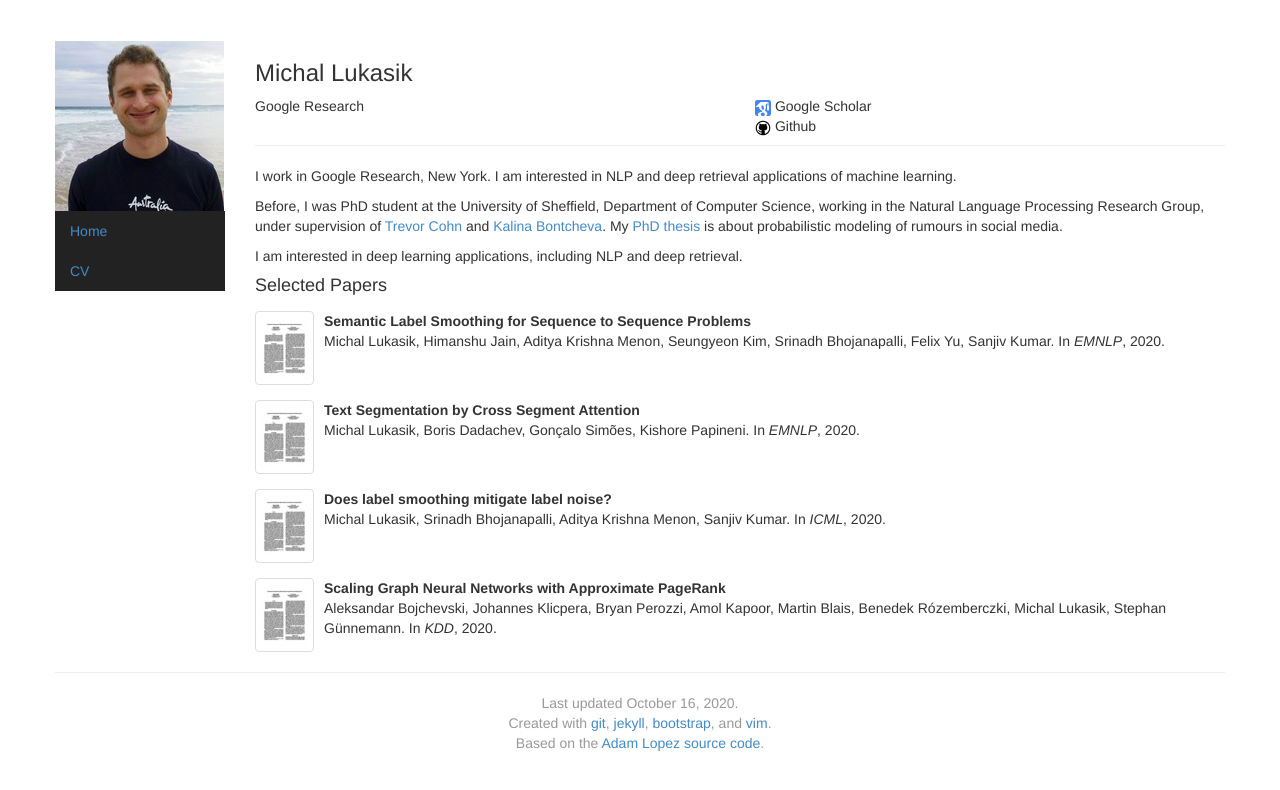
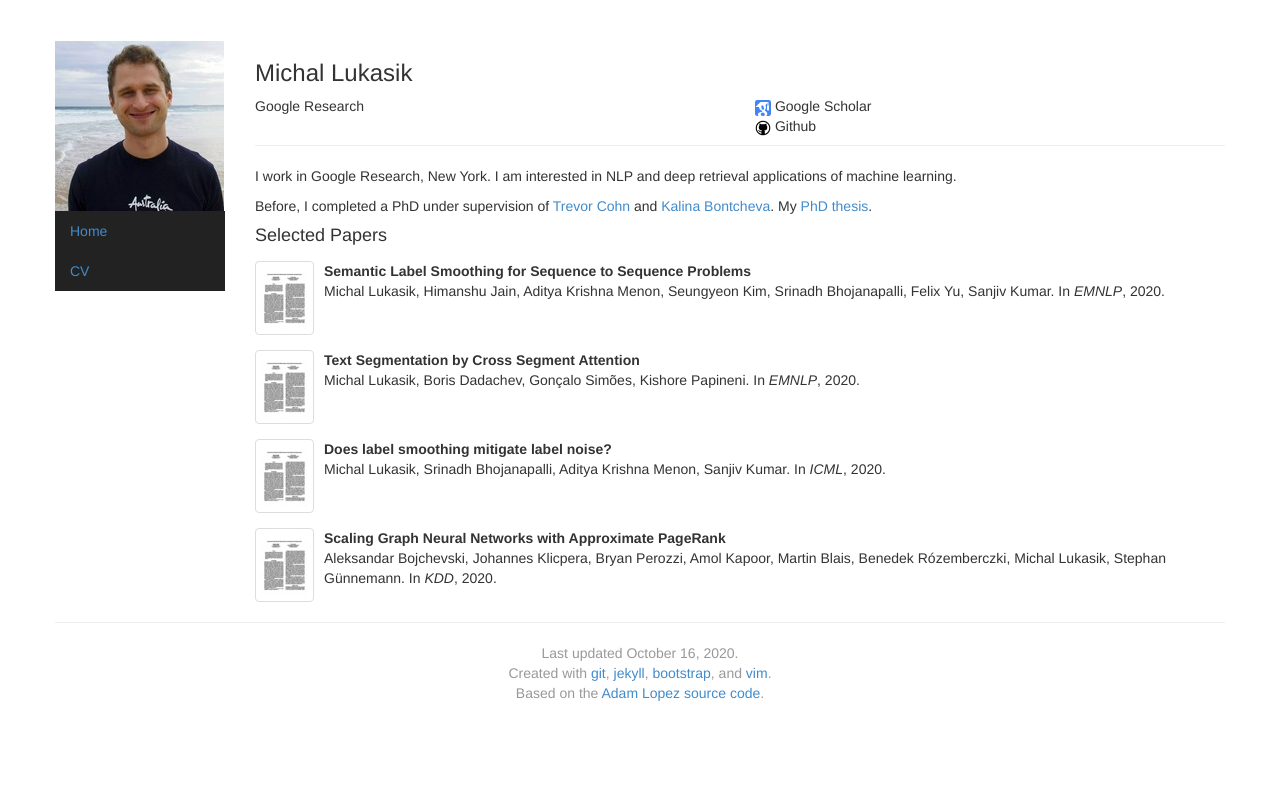
Before and after one commit to mlukasik/mlukasik.github.io, a Jekyll site: the page built from index.html, in a window 1280 px wide. Shown: the top 790 px of the page. Built offline with Jekyll 4.4.1, drawn with Linux system fonts in a browser that asks for light colours.

Commit message:
Update index.html

```diff
--- a/index.html
+++ b/index.html
@@ -36,10 +36,7 @@
 I work in Google Research, New York. I am interested in NLP and deep retrieval applications of machine learning.
 </p>
 <p>
-Before, I was PhD student at the University of Sheffield, Department of Computer Science, working in the Natural Language Processing Research Group, under supervision of <a href="http://people.eng.unimelb.edu.au/tcohn/index.html" target="_blank">Trevor Cohn</a> and <a href="http://www.dcs.shef.ac.uk/~kalina/" target="_blank">Kalina Bontcheva</a>. My <a href="http://etheses.whiterose.ac.uk/19545/1/thesis.pdf" target="_blank">PhD thesis</a> is about probabilistic modeling of rumours in social media.<br />
-</p>
-<p>
-I am interested in deep learning applications, including NLP and deep retrieval.
+Before, I completed a PhD under supervision of <a href="http://people.eng.unimelb.edu.au/tcohn/index.html" target="_blank">Trevor Cohn</a> and <a href="http://www.dcs.shef.ac.uk/~kalina/" target="_blank">Kalina Bontcheva</a>. My <a href="http://etheses.whiterose.ac.uk/19545/1/thesis.pdf" target="_blank">PhD thesis</a>.<br />
 </p>
 
 </p>
```
